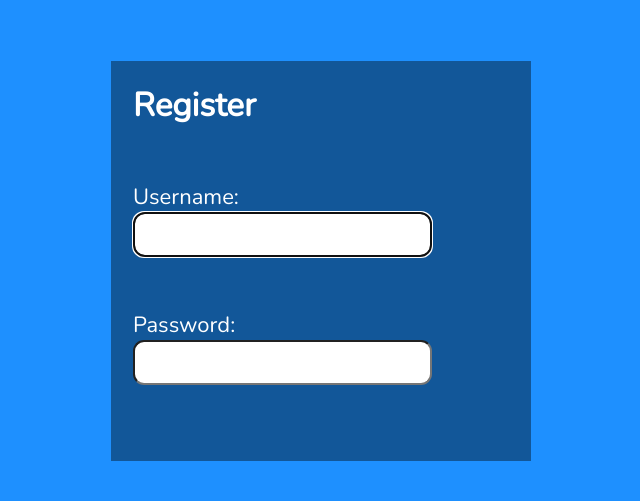
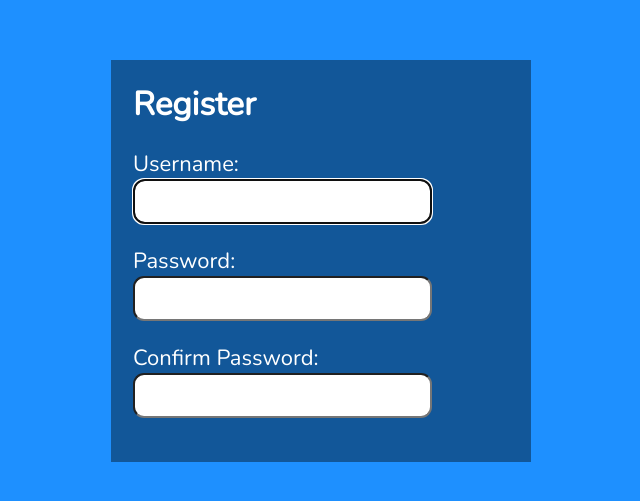
Before and after one commit to Remontz/ReactLogin, a React (Create React App) app: page / in a window 1280 px wide. Shown: the part 139-640 px from the top of the page, without its empty margins (319-959 px from the left). Built offline with nearby package versions, Linux system fonts and the light colour scheme.

Commit message:
fixing package-log.json

```diff
--- a/src/Register.js
+++ b/src/Register.js
@@ -1,5 +1,5 @@
 import { useRef, useState, useEffect } from 'react'
-import { faCheck, faTimes, faInfoCircle } from '@fortawesome/free-solid-svg-icons'
+import { faCheck, faTimes, faInfoCircle, faInfo } from '@fortawesome/free-solid-svg-icons'
 import { FontAwesomeIcon } from '@fortawesome/react-fontawesome'
 
 const USER_REGEX = /^[a-zA-Z][a-zA-Z0-9-_]{3,23}$/
@@ -116,6 +116,31 @@
                     Allowed special characters: <span aria-label='exclamation mark'>!</span> <span aria-label='at symbol'>@</span> <span aria-label='hashtag'>#</span> <span aria-label='dollar sign'>$</span> <span aria-label='percent'>%</span>
                 </p>
             </label>
+
+            <label htmlFor='confirm_pwd'>
+                Confirm Password:
+                <span className={validMatch && matchPwd ? 'valid' : 'hide'}>
+                    <FontAwesomeIcon icon={faCheck} />
+                </span>
+                <span className={validMatch || !matchPwd ? 'hide' : 'invalid'}>
+                    <FontAwesomeIcon icon={faTimes} />
+                </span>
+
+                <input
+                    type='password'
+                    id='confirm_pwd'
+                    onChange={(e) => setMatchPwd(e.target.value)}
+                    required
+                    aria-invalid={validMatch ? 'false' : 'true'}
+                    aria-describedby='confirmnote'
+                    onFocus={() => setMatchFocus(true)}
+                    onBlur={() => setMatchFocus(false)}
+                />
+                <p id='confirmnote' className={matchFocus && !validMatch ? 'instructions' : 'offscreen'} >
+                    <FontAwesomeIcon icon={faInfoCircle} />
+                    Must match the first password input field.
+                </p>
+            </label>
         </form>
     </section>
   )
```
Also changed, not shown: 1 other file (tests, documents, lock files or other folders).
